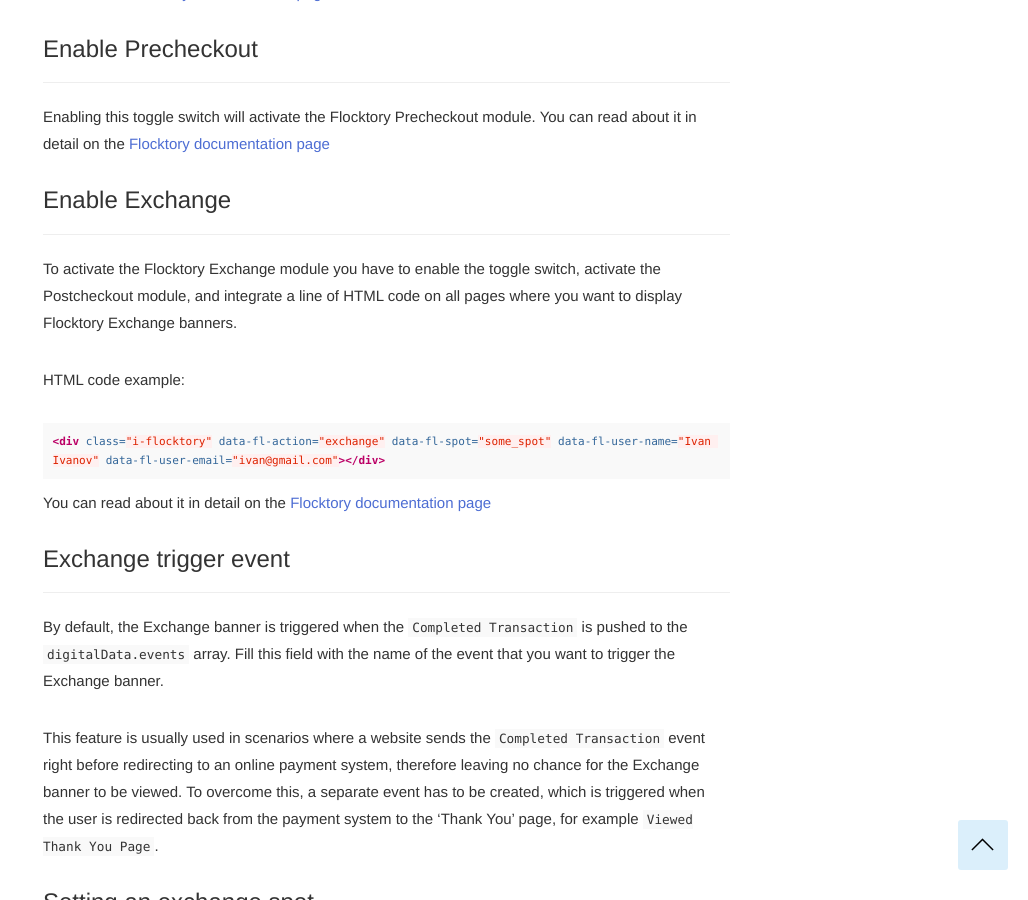
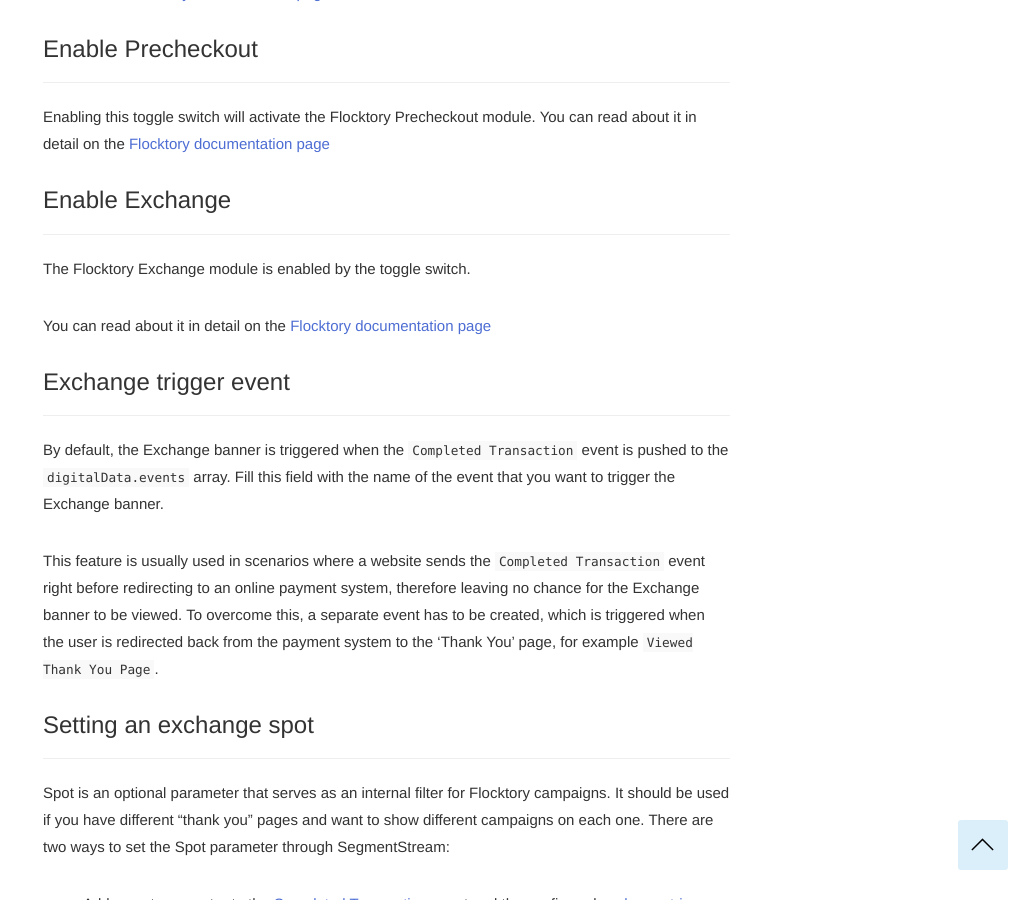
Before and after one commit to segmentstream-com/segmentstream-com.github.io, a Jekyll site: the page built from _docs/integrations/flocktory.md, in a window 1280 px wide and 900 px high, scrolled down 2410 px. Shown: the whole window, without its empty margins (252-1280 px from the left). Built offline with Jekyll 4.4.1, drawn with Linux system fonts in a browser that asks for light colours; nearby versions of some CDN libraries.

Commit message:
update flocktory exchange docs

````diff
--- a/_docs/integrations/flocktory.md
+++ b/_docs/integrations/flocktory.md
@@ -68,18 +68,13 @@
 
 ### <a name="enableExchange"></a>Enable Exchange
 ------
-To activate the Flocktory Exchange module you have to enable the toggle switch, activate the Postcheckout module, and integrate a line of HTML code on all pages where you want to display Flocktory Exchange banners.
-
-HTML code example:
-```html
-<div class="i-flocktory" data-fl-action="exchange" data-fl-spot="some_spot" data-fl-user-name="Ivan Ivanov" data-fl-user-email="ivan@gmail.com"></div>
-```
+The Flocktory Exchange module is enabled by the toggle switch.
 
 You can read about it in detail on the [Flocktory documentation page](https://flocktory.github.io/en/integration/exchange/)
 
 ### <a name="exchangeTriggerEvent"></a>Exchange trigger event
 ------
-By default, the Exchange banner is triggered when the `Completed Transaction` is pushed to the `digitalData.events` array. Fill this field with the name of the event that you want to trigger the Exchange banner.
+By default, the Exchange banner is triggered when the `Completed Transaction` event is pushed to the `digitalData.events` array. Fill this field with the name of the event that you want to trigger the Exchange banner.
 
 This feature is usually used in scenarios where a website sends the `Completed Transaction` event right before redirecting to an online payment system, therefore leaving no chance for the Exchange banner to be viewed. To overcome this, a separate event has to be created, which is triggered when the user is redirected back from the payment system to the 'Thank You' page, for example `Viewed Thank You Page`.
 
````
